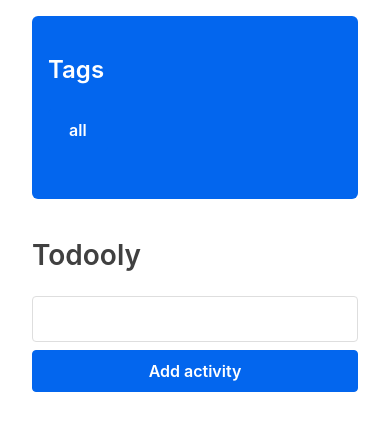
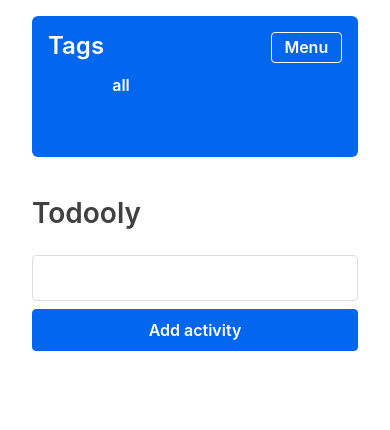
Before and after one commit to dustycl/todooly-react, a React (Create React App) app: page / in a window 390 px wide. Shown: the top 430 px of the page. Built offline with nearby package versions, Linux system fonts and the light colour scheme.

Commit message:
made nav drawer for small screens

```diff
--- a/src/App.js
+++ b/src/App.js
@@ -130,10 +130,10 @@ class App extends Component {
     return (
       <div className="container">
         <div className="flex-row">
-          <div className="flex-small one-fourth">
+          <div className="flex-small one-third">
             <Sidenav setFilter={this.setFilter} tagList={this.state.tagList} />
           </div>
-          <div className="flex-small three-fourths">
+          <div className="flex-small">
             <h1>Todooly</h1>
             {this.state.activitySelected === false && <div>
                 <Form
--- a/src/Sidenav.js
+++ b/src/Sidenav.js
@@ -1,4 +1,4 @@
-import React from 'react'
+import React, { useState } from 'react'
 
 const TagButton = (props) => {
     return <button data-tag={props.tagName} onClick={(event)=>props.setFilter(event)}>{props.tagName}</button>;
@@ -7,19 +7,30 @@ const TagButton = (props) => {
 const TagFilterList = (props) => {
     const tagFilterList = props.tagList.map((tagName) => {
         return (
-            <li key={tagName}><TagButton tagName={tagName} setFilter={props.setFilter} /></li>
+            <li key={tagName} className="nav-item"><TagButton tagName={tagName} setFilter={props.setFilter} /></li>
         );
     });
 
-    return <ul>{tagFilterList}</ul>;
+    let className = ""
+    if (props.hidden) {
+        className = "sidenav-drawer";
+    }
+    else {
+        className = "sidenav-drawer visible";
+    }
+
+    return <ul id="navbar-drawer" className={className}>{tagFilterList}</ul>;
 }
 
 const Sidenav = (props) => {
-
+    const [hidden, setHidden] = useState(false);
     return (
         <div className="sidenav">
-            <h2>Tags</h2>
-            <TagFilterList tagList={props.tagList} setFilter={props.setFilter} />
+            <div>
+                <h2>Tags</h2>
+                <TagFilterList tagList={props.tagList} setFilter={props.setFilter} hidden={hidden} />
+            </div>
+            <button id="nav-button" className="nav-button" onClick={() => setHidden(!hidden)}>Menu</button>
         </div>
     );
 }
--- a/src/custom.css
+++ b/src/custom.css
@@ -100,20 +100,47 @@ form {
 }
 
 .sidenav {
+    //display: flex;
+    flex-direction: column;
+    align-items: flex-start;
+    justify-content: space-between;
     height: 100%;
+    width: 100%;
     background: #0366EE;
     color: #FFFFFF;
     padding: 1rem;
     border-radius: 6px;
 }
 
+.sidenav-drawer {
+    display: block;
+  }
+
+.nav-item {
+    list-style: none;
+    padding: .2rem;
+    margin: 0;
+}
+
+.nav-button {
+    display: none;
+    background: none;
+    color: #ffffff;
+    border: #ffffff solid 1px;
+    border-radius: 4px;
+    font-size: 1rem;
+    padding: .4rem .8rem;
+    margin: 0;
+}
+
+.nav-button:hover {
+    background: #ffffff;
+    color: #0366EE;
+}
+
 .sidenav h2, h3 {
     color: #ffffff;
-}
-
-.sidenav ul {
-    list-style: none;
-    padding: 0;
+    margin: 0;
 }
 
 .sidenav li {
@@ -123,3 +150,25 @@ form {
 .sidenav a {
     color: #ffffff;
 }
+
+@media screen and (max-width: 600px) {
+    .sidenav {
+        width: 100%;
+        display: flex;
+        flex-direction: row;
+        margin: 0;
+    }
+
+    .nav-button {
+        display: inline;
+    }
+
+    .sidenav-drawer {
+        display: none
+    }
+
+    .sidenav-drawer.visible {
+        display: block;
+    }
+
+}
```
